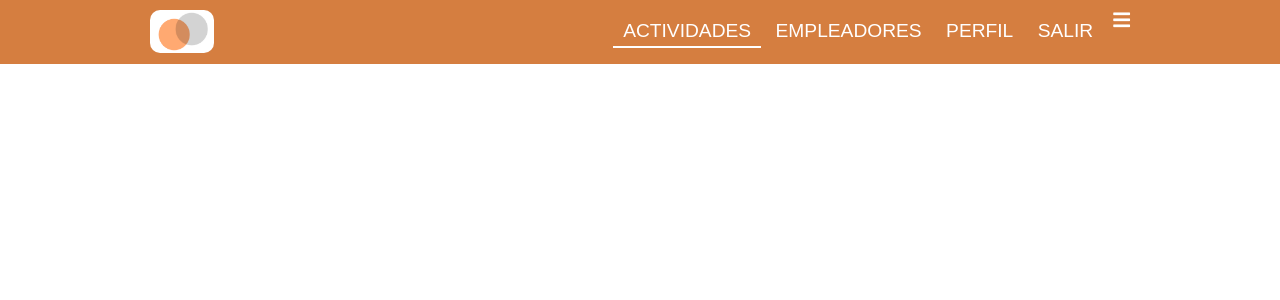
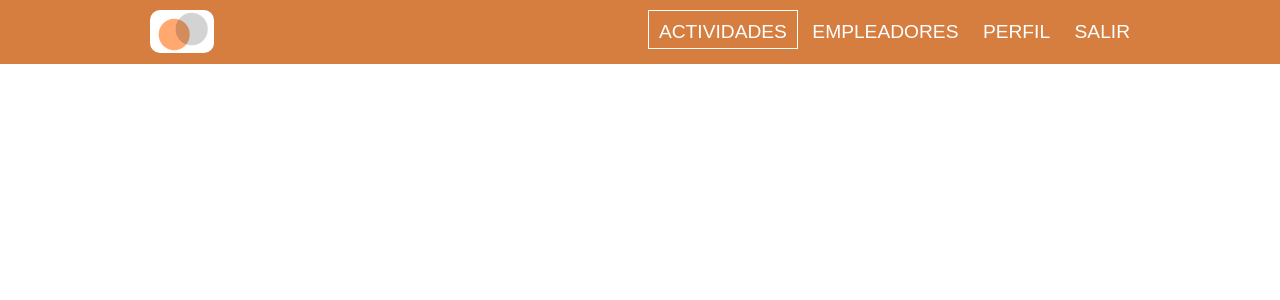
Before and after one commit to TecAbel/ttman, a PHP site: page /app/actividades.html in a window 1280 px wide. Shown: the top 300 px of the page. Run offline with PHP 8.4, Linux system fonts and the light colour scheme; some libraries are stand-ins or nearby versions.

Commit message:
menu movil listo

```diff
--- a/app/actividades.html
+++ b/app/actividades.html
@@ -22,13 +22,15 @@
                 <i class="fas fa-bars"></i>
             </div>
 
-            <nav class="navegacion-principal">
+            <div class="navegacion-principal">
                 <a href="#" class="activo">Actividades</a>
                 <a href="#">Empleadores</a>
                 <a href="#">Perfil</a>
                 <a href="#">Salir</a>
-            </nav>
+            </div>
         </div>
     </div>
 </body>
+<script src="https://ajax.googleapis.com/ajax/libs/jquery/3.4.1/jquery.min.js"></script>
+<script src="../js/main.js"></script>
 </html>
--- a/css/estilos.css
+++ b/css/estilos.css
@@ -47,13 +47,15 @@ hr{
 
 .clearfix:before,
 .clearfix:after {
-  content: ".";
-  display: block;
-  height: 0;
-  overflow: hidden;
+  content: " ";
+  /* 1 */
+  display: table;
+  /* 2 */
 }
-.clearfix:after { clear: both; }
-.clearfix { zoom: 1 ;} /* IE < 8 */
+
+.clearfix:after {
+  clear: both;
+}
 
 .btn{
     text-decoration: none;
@@ -137,38 +139,59 @@ hr{
 
 .navegacion-principal{
     display: none;
-    float: right;
-    margin-top: 20px;
+    width: 100%;
+    background-color: var(--color-primario);
 }
 @media only screen and (min-width: 768px){
     .navegacion-principal{
         display: block;
+        text-align: right;
+        float: right;
+        margin-top: 10px;
+        width: 70%;
+        background-color: transparent;
     }
 }
 .navegacion-principal a{
-    font-size: 1.2em;
     text-decoration: none;
     color: white;
     text-transform: uppercase;
-    padding: 10px;
-    padding-bottom: 5px;
-    transition: .4s ease-in-out;
+    font-size: 1.2em;
+    display: block;
+    text-align: center;
+    margin-bottom: 10px;
+    padding: 5px;
+    clear: both;
 }
+@media only screen and (min-width: 768px){
+    .navegacion-principal a{
+        display: inline-block!important;
+        padding: 10px;
+        padding-bottom: 5px;
+        transition: .4s ease-in-out;
+        clear: both;
+    }
+}
+
 .navegacion-principal a.activo{
-    border-bottom: 2px solid white;
+    border: 1px solid white;
 }
 .navegacion-principal a:hover{
     background-color: var(--color-foot);
 }
 
-.menu-movil{
-    float: right;
-}
 
 .menu-movil{
+    display: block;
+    float: right;
     color: white;
     padding: 10px;
     font-size: 1.2em;
+}
+@media only screen and (min-width: 768px){
+    .menu-movil{
+        display: none;
+    }
 }
 
 
--- /dev/null
+++ b/js/main.js
@@ -0,0 +1,11 @@
+(function () {
+
+})();
+
+$(function(){
+    /**Menu responsive */
+    $(".menu-movil").click(function () {
+        $(".navegacion-principal").slideToggle();
+        console.log('cliclk en menu');
+    });
+});
```
